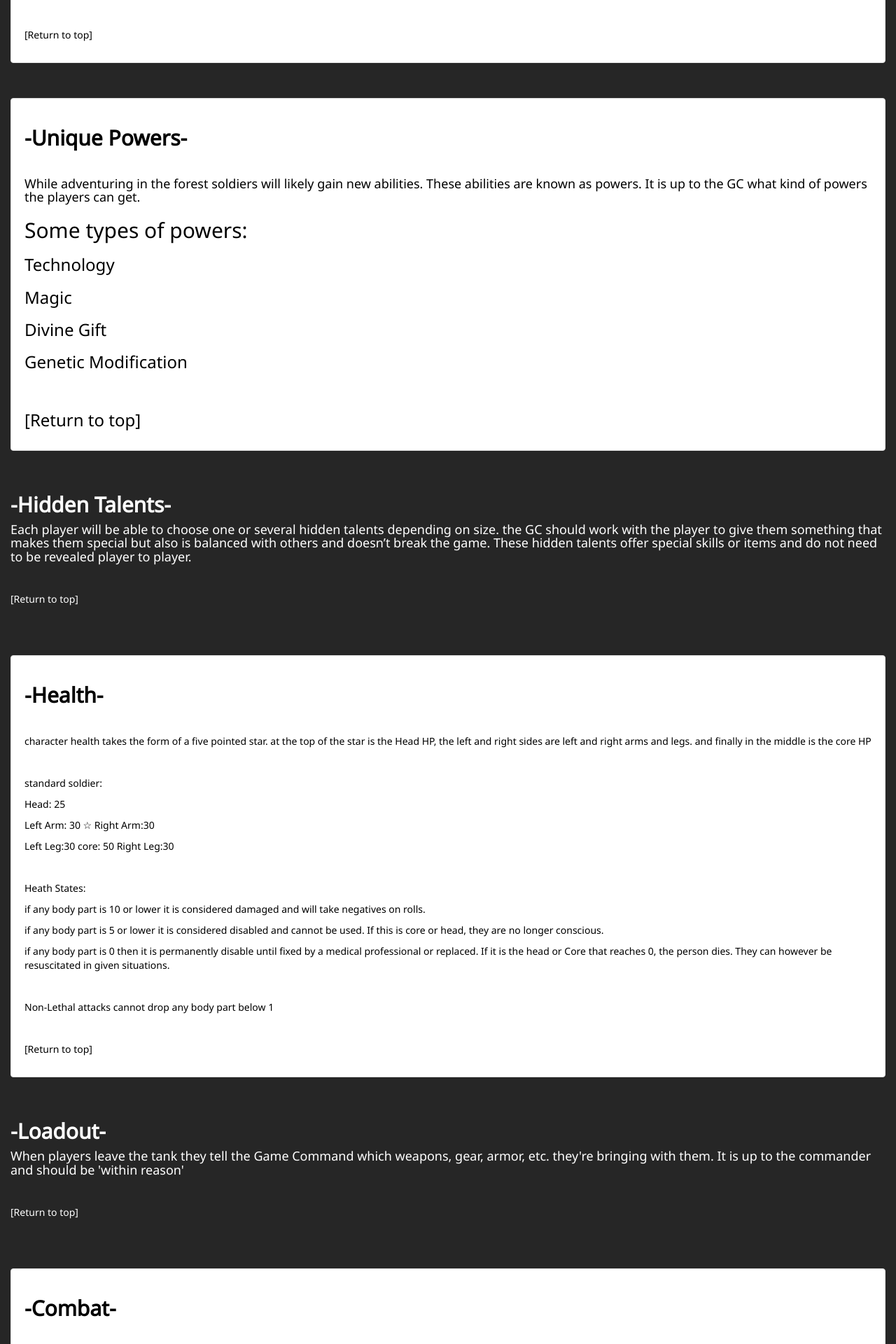
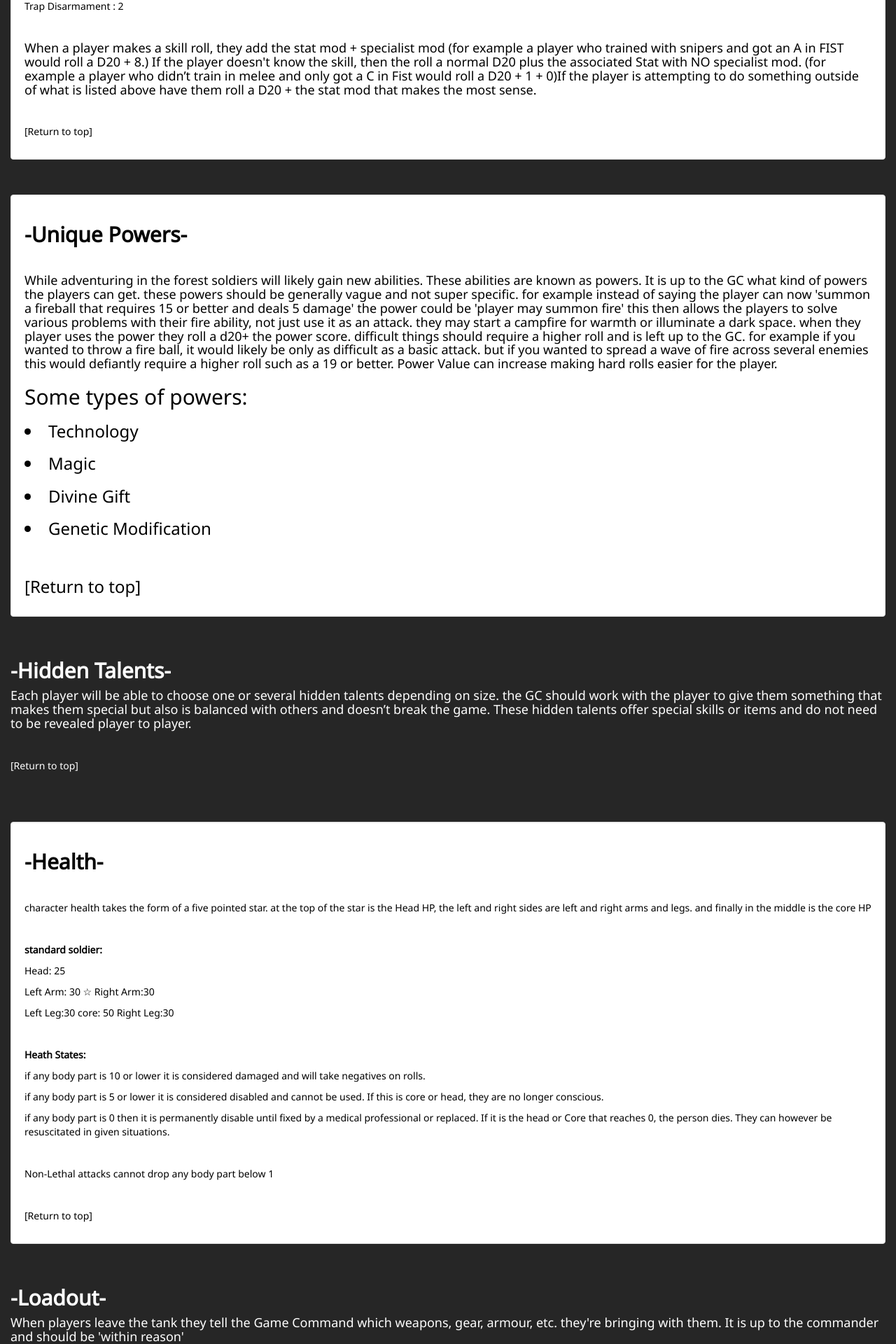
Before and after one commit to EndArixx/Projects, a Django app: page /RPG/PlayerHandbook in a window 1280 px wide. Shown: the part 4182-6102 px from the top of the page at 70% size. Run offline with Django 3.2, Linux system fonts and the light colour scheme; some libraries are stand-ins or nearby versions.

Commit message:
updated Playerhandbook
added details to playerhandbook and also added moments of strenth to DB and playersheet

```diff
--- a/Table Top RPG Stat Website/Core/stats/templates/stats/playerHB.html
+++ b/Table Top RPG Stat Website/Core/stats/templates/stats/playerHB.html
@@ -34,12 +34,14 @@
 	<h4><li><a href = "#exp"> Experience </a></h4></li>
 	<h4><li><a href = "#lvl"> Leveling </a></h4></li>
 	<h4><li><a href = "#tank"> The Tank </a></h4></li>
+	<h4><li><a href = "#thanks"> Thanks </a></h4></li>
+	<h4><li><a href = "#license"> License </a></h4></li>
 	</div>
 	</section>
 
 	<section id = 'intro'>
 	<h2><strong>-Introduction-</strong></h2>
-	<h4>Welcome to the forest. you are a WW1 Tank squadron who is about to enter an inter-dimensional rift known as 'The Forest'.</h4>
+	<h4>Welcome to the forest. you are a WW1 Tank squadron who is about to enter an inter-dimensional rift known as 'The Forest'. This game is designed to solve problems with creativity. instead of a hard list of what you can and can't do. Actions are described by the player and left up the Game Commanders (DM) discretion. A player may attempt to do anything they can think of within reason. If something is impossible the GC may simply inform them they cannot try that. but anything that seems reasonable should be allowed. The player will roll and it will determine if the player achieved their goal.</h4>
 	</section>
 	<p>&nbsp;</p><p><a href = "#contents">[Return to top]</a></p>
 
@@ -72,7 +74,7 @@
 
 	<h4>When a player rolls a natural 20 they gain an <strong>Action Surge</strong>. An <strong>Action Surges</strong> is a currency that may only be used <b>Outside of combat</b> to avoid rolling. Action surges max out at 5. You may use 1 surge for a ten or 3 Surges for a twenty. 4 players may also use up 1 action surge each to perform a &ldquo;<strong>Team Surge</strong>&rdquo; all 4 players roll and the highest roll is used for the action.</h4>
 
-	<h4>When a player rolls a natural 1 they have the opportunity to take a <strong>moment of weakness</strong>. If they choose to take it then, the roll is considered a critical success with unexpected side effects. These side effects are up to the GC, but shouldn't be too cruel. If they player chooses not to take the <strong>moment of weakness</strong> they gain a <strong>Moment of strength</strong> A player may spend 5 <strong>moments of strength</strong> to change ANY roll to a critical. This can be done after the roll and <b>includes combat rolls.</b> Moments of strength max out at 5</h4>
+	<h4>When a player rolls a natural 1 they have the opportunity to take a <strong>moment of weakness</strong>. If they choose to take it then, the roll is considered a critical success with unexpected side effects. These side effects are up to the GC, but shouldn't be too cruel. If they player chooses not to take the <strong>moment of weakness</strong> they gain a <strong>Moment of strength</strong> A player may spend 5 <strong>moments of strength</strong> to change ANY roll to a critical. This can be done after the roll and <b>includes combat rolls.</b> Moments of strength max out at 10.</h4>
 	<p>&nbsp;</p><p><a href = "#contents">[Return to top]</a></p>
 	</section>
 
@@ -150,15 +152,15 @@
 	</div></section>
 	<p>&nbsp;</p>
 
-	<section id = 'Power'><div class = well>
+	<section id = 'power'><div class = well>
 		<h2><strong>-Unique Powers-</strong></h2>
 		<p>&nbsp;</p>
-		<h4>While adventuring in the forest soldiers will likely gain new abilities. These abilities are known as powers. It is up to the GC what kind of powers the players can get.</h4>
+		<h4>While adventuring in the forest soldiers will likely gain new abilities. These abilities are known as powers. It is up to the GC what kind of powers the players can get. these powers should be generally vague and not super specific. for example instead of saying the player can now 'summon a fireball that requires 15 or better and deals 5 damage' the power could be 'player may summon fire' this then allows the players to solve various problems with their fire ability, not just use it as an attack. they may start a campfire for warmth or illuminate a dark space. when they player uses the power they roll a d20+ the power score. difficult things should require a higher roll and is left up to the GC. for example if you wanted to throw a fire ball, it would likely be only as difficult as a basic attack. but if you wanted to spread a wave of fire across several enemies this would defiantly require a higher roll such as a 19 or better. Power Value can increase making hard rolls easier for the player.</h4>
 		<h2>Some types of powers:</h2>
-		<h3>Technology</h3>
-		<h3>Magic</h3>
-		<h3>Divine Gift<h3>
-		<h3>Genetic Modification<h3>
+		<h3><li>Technology</h3></li>
+		<h3><li>Magic</h3></li>
+		<h3><li>Divine Gift<h3></li>
+		<h3><li>Genetic Modification<h3></li>
 		<p>&nbsp;</p><p><a href = "#contents">[Return to top]</a></p>
 	</div></section>
 	<p>&nbsp;</p>
@@ -176,12 +178,12 @@
 		<p>&nbsp;</p>
 		<p>character health takes the form of a five pointed star. at the top of the star is the Head HP, the left and right sides are left and right arms and legs. and finally in the middle is the core HP</p>
 		<p>&nbsp;</p>
-		<p>standard soldier:</p>
+		<p><b>standard soldier:</b></p>
 		<p>Head: 25</p>
 		<p>Left Arm: 30 ☆ Right Arm:30</p>
 		<p>Left Leg:30 core: 50 Right Leg:30</p>
 		<p>&nbsp;</p>
-		<p>Heath States:</p>
+		<p><b>Heath States:</b></p>
 		<p>if any body part is 10 or lower it is considered damaged and will take negatives on rolls.</p>
 		<p>if any body part is 5 or lower it is considered disabled and cannot be used. If this is core or head, they are no longer conscious.</p>
 		<p>if any body part is 0 then it is permanently disable until fixed by a medical professional or replaced. If it is the head or Core that reaches 0, the person dies. They can however be resuscitated in given situations.</p>
@@ -193,7 +195,7 @@
 
 	<section id = 'loadout'>
 	<h2><strong>-Loadout-</strong></h2>
-		<h4>When players leave the tank they tell the Game Command which weapons, gear, armor, etc. they're bringing with them. It is up to the commander and should be 'within reason'</h4>
+		<h4>When players leave the tank they tell the Game Command which weapons, gear, armour, etc. they're bringing with them. It is up to the commander and should be 'within reason'</h4>
 		<p>&nbsp;</p><p><a href = "#contents">[Return to top]</a></p>
 	</section>
 	<p>&nbsp;</p>
@@ -235,7 +237,7 @@
 		<p>&nbsp;</p>
 		<h3>Enemy Combat:</h3>
 		<p>When a group of enemy soldiers attack, instead of rolling per each individual soldier. The GC rolls a 1d20 + number of attackers - 1 (for a maximum of +10). The idea being to speed up enemies combat turn.</p>
-		<p>A player-soldier starts with a hit score of 15. When an enemy soldier shoots, this is the amount the enemy soldiers need to meet to hit the player. This can be changed via powers. Standard armor does not change hit score.<p>
+		<p>A player-soldier starts with a hit score of 15. When an enemy soldier shoots, this is the amount the enemy soldiers need to meet to hit the player. This can be changed via powers. Standard armour does not change hit score.<p>
 		<p>&nbsp;</p>
 		<p>&nbsp;</p><p><a href = "#contents">[Return to top]</a></p>
 	</div></section>
@@ -244,10 +246,10 @@
 	<section id = 'armor'><div class = well>
 		<h2><strong>-Armour-</strong></h2>
 		<p>&nbsp;</p>
-		<p>Armor absorbs damage before it hits the player but breaks down slowly. for example lets say a player has 15 armor and is shot with a 20 bullet. the armor reduces the bullet to only 5 damage but the armor itself is also damaged and now is 14 armor.</p>
-		<p>however, some attacks may ignore armor and hit the HP directly such as Armor piercing rounds or specific called shots that hit weak points in the armor. The exact functionality of armor is left up to GC. for example you could have a full body shield that only has 1 Armor point but recharges every other turn. so attacks must be made in quick succession.</p>
+		<p>Armour absorbs damage before it hits the player but breaks down slowly. For example lets say a player has 15 armour and is shot with a 20 bullet. the armour reduces the bullet to only 5 damage but the armour itself is also damaged and now is 14 armour.</p>
+		<p>However, some attacks may ignore armour and hit the HP directly such as armour piercing rounds or specific called shots that hit weak points in the armour. The exact functionality of armour is left up to GC. for example you could have a full body shield that only has 1 armour and reduces all damage to zero. Said armour could recharges every other turn; forcing attacks to be made in quick succession.</p>
 		<p>&nbsp;</p>
-		<p>Cover, Cover is different than armor, instead of reducing the damage done, cover makes the role harder, so if an enemy needs a 15 to hit but they're in -5 cover, the player subtracts his roll by 5 so if they roll a 16 then subtract cover the attack misses. same goes for the enemies attack role if the player is in cover. if someone is in full cover they cannot be targeted with a normal attack.</p>
+		<p>Cover, Cover is different than armour, instead of reducing the damage done, cover makes the role harder, so if an enemy needs a 15 to hit but they're in -5 cover, the player subtracts his roll by 5 so if they roll a 16 then subtract cover the attack misses. same goes for the enemies attack role if the player is in cover. if someone is in full cover they cannot be targeted with a normal attack.</p>
 		<p>&nbsp;</p><p><a href = "#contents">[Return to top]</a></p>
 	</div></section>
 	<p>&nbsp;</p>
@@ -334,7 +336,24 @@
 	<p>&nbsp;</p>
 	<p>&nbsp;</p>
 
+	<section id = 'thanks'>
+	<h2><strong>-Thanks-</strong></h2>
+		<h4>To Ali, Ben, Brian, David, Noel and Zach, Thanks for everything. Without the first Rangers there would be no forest.</h4>
+		<p>&nbsp;</p><p><a href = "#contents">[Return to top]</a></p>
+	</section>
+	<p>&nbsp;</p>
+	<p>&nbsp;</p>
+
+	<section id = 'license'>
+	<h2><strong>-License--</strong></h2>
+	<a rel="license" href="http://creativecommons.org/licenses/by-sa/4.0/"><img alt="Creative Commons License" style="border-width:0" src="https://i.creativecommons.org/l/by-sa/4.0/88x31.png" /></a><br />This work is licensed under a <a rel="license" href="http://creativecommons.org/licenses/by-sa/4.0/">Creative Commons Attribution-ShareAlike 4.0 International License</a>.
+	<p>&nbsp;</p><p><a href = "#contents">[Return to top]</a></p>
+	</section>
+	<p>&nbsp;</p>
+	<p>&nbsp;</p>
 
 
 </div>
+
+
 {% endblock %}
```
Also changed, not shown: Table Top RPG Stat Website/Core/stats/models.py (+5 -2 lines), Table Top RPG Stat Website/Core/stats/templates/stats/CharacterNewLim.html (+14 -7 lines).
